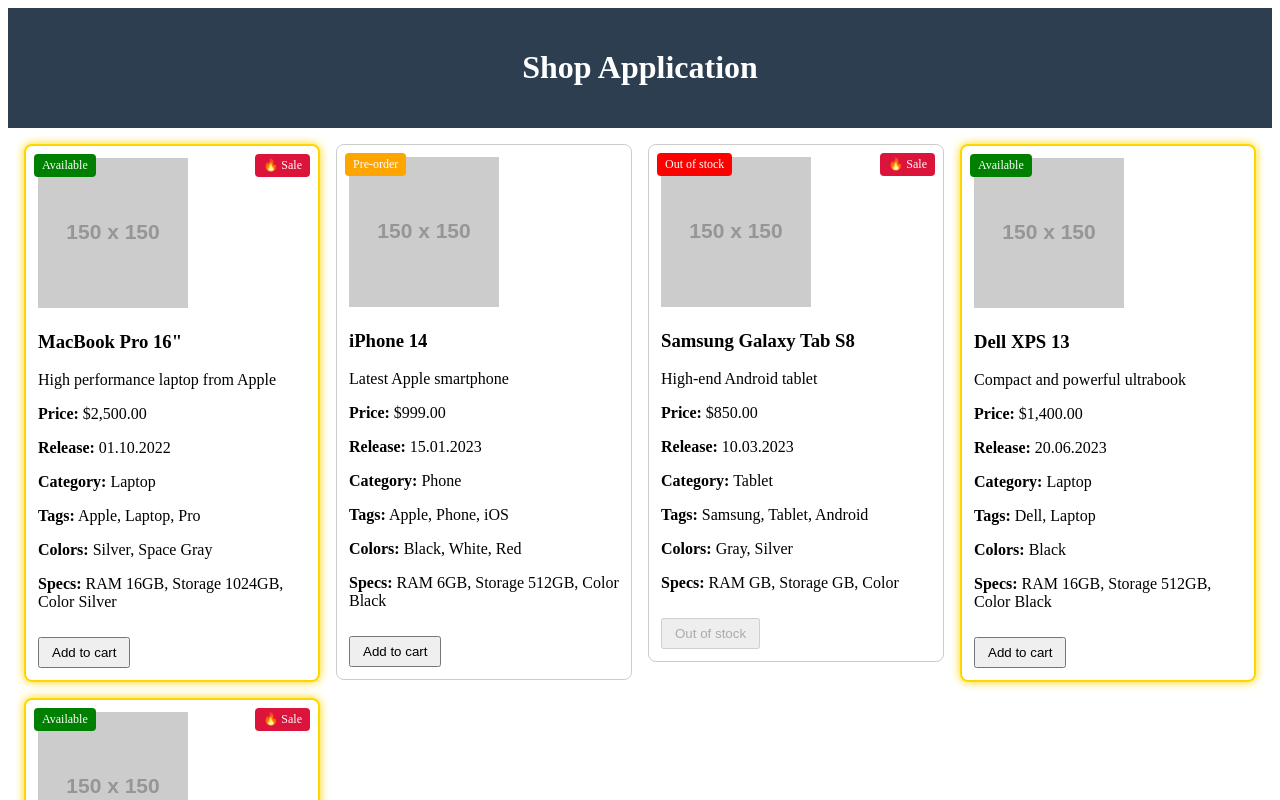
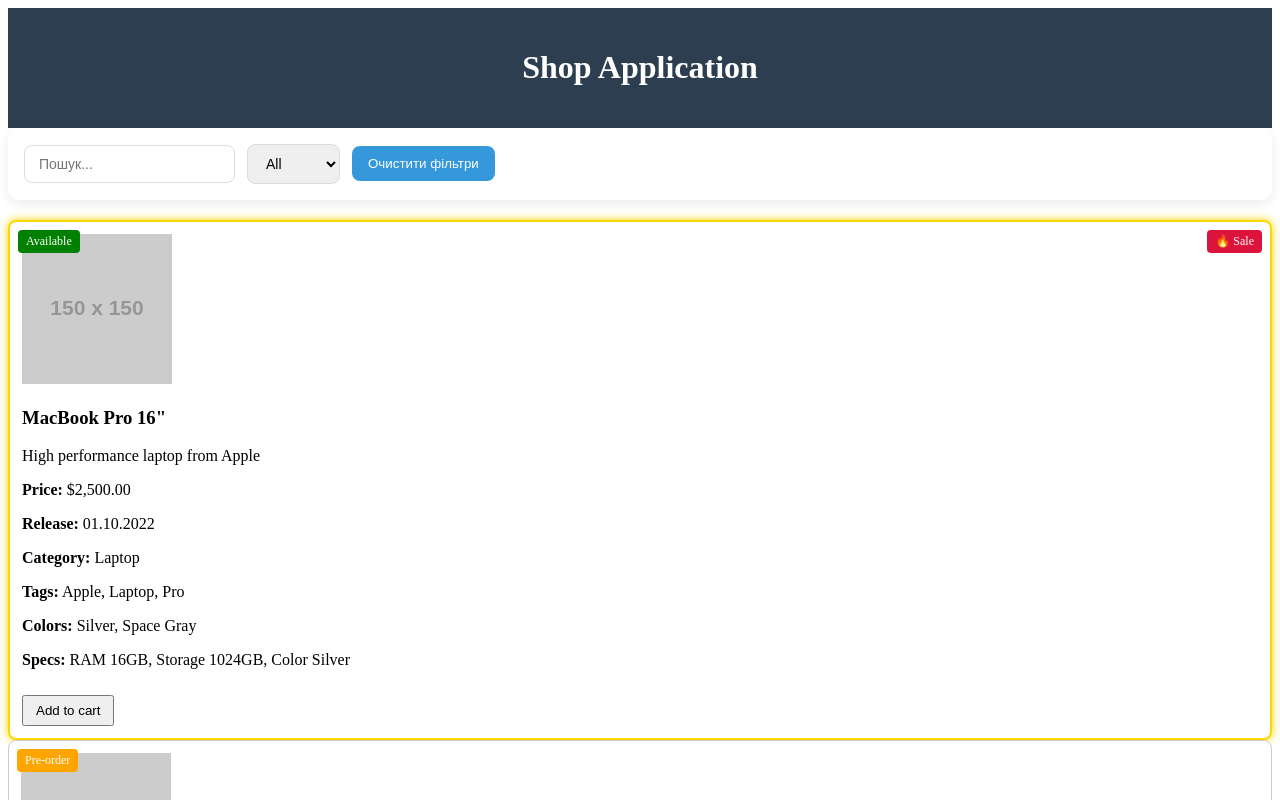
Before and after one commit to agooddamnvillain/NikolenkoAngular, an Angular app in the folder shop-app/: page / in a window 1280 px wide. Shown: the top 800 px of the page. Built offline with nearby package versions, Linux system fonts and the light colour scheme.

Commit message:
added forms module and search input

```diff
--- a/shop-app/src/app/features/products/list/list.component.css
+++ b/shop-app/src/app/features/products/list/list.component.css
@@ -1,17 +1,75 @@
-.grid {
-    display: grid;
-    grid-template-columns: repeat(auto-fill, minmax(280px, 1fr));
-    gap: 16px;
+/* 🔹 Контейнер фільтрів */
+.filters {
+    display: flex;
+    flex-wrap: wrap;
+    gap: 12px;
+    align-items: center;
+
     padding: 16px;
+    margin-bottom: 20px;
+
+    background: #ffffff;
+    border-radius: 12px;
+    box-shadow: 0 4px 12px rgba(0, 0, 0, 0.08);
   }
-  .card {
-    border: 1px solid #ccc;
+
+  /* 🔹 Інпут і select */
+  input,
+  select {
+    padding: 10px 14px;
     border-radius: 8px;
-    padding: 12px;
-    background-color: var(--bg-color, #fff);
+    border: 1px solid #ddd;
+    font-size: 14px;
+    outline: none;
+    transition: all 0.2s ease;
   }
-  .card img {
-    width: 100%;
-    height: auto;
-    border-radius: 4px;
+
+  /* 🔹 Фокус */
+  input:focus,
+  select:focus {
+    border-color: #3498db;
+    box-shadow: 0 0 0 2px rgba(52, 152, 219, 0.2);
   }
+
+  /* 🔹 Ховер */
+  input:hover,
+  select:hover {
+    border-color: #bbb;
+  }
+
+  /* 🔹 Кнопка */
+  button {
+    padding: 10px 16px;
+    border-radius: 8px;
+    border: none;
+    background: #3498db;
+    color: white;
+    font-weight: 500;
+    cursor: pointer;
+    transition: all 0.2s ease;
+  }
+
+  /* 🔹 Hover кнопки */
+  button:hover {
+    background: #2980b9;
+    transform: translateY(-1px);
+  }
+
+  /* 🔹 Active */
+  button:active {
+    transform: translateY(0);
+  }
+
+  /* 🔹 Адаптив */
+  @media (max-width: 600px) {
+    .filters {
+      flex-direction: column;
+      align-items: stretch;
+    }
+
+    input,
+    select,
+    button {
+      width: 100%;
+    }
+  }
--- a/shop-app/src/app/features/products/list/list.component.html
+++ b/shop-app/src/app/features/products/list/list.component.html
@@ -1,5 +1,35 @@
-<div class="grid">
-    @for (item of items; track item.id) {
+<!-- 🔹 Фільтри -->
+<div class="filters">
+
+    <!-- Пошук -->
+    <input
+      #searchInput
+      type="text"
+      placeholder="Пошук..."
+      [(ngModel)]="searchQuery"
+      (ngModelChange)="filterItems()"
+    />
+
+    <!-- Select по категорії -->
+    <select
+      [(ngModel)]="selectedCategory"
+      (ngModelChange)="filterItems()"
+    >
+      @for (cat of categories; track cat) {
+        <option [value]="cat">{{ cat }}</option>
+      }
+    </select>
+
+    <!-- Reset -->
+    <button (click)="resetFilters(searchInput)">
+      Очистити фільтри
+    </button>
+
+  </div>
+
+  <!-- 🔹 Список карток -->
+  <div class="grid">
+    @for (item of filteredProducts; track item.id) {
       <shop-card
         [item]="item"
         (action)="handleCardAction($event)">
--- a/shop-app/src/app/features/products/list/list.component.ts
+++ b/shop-app/src/app/features/products/list/list.component.ts
@@ -1,19 +1,54 @@
 import { Component } from '@angular/core';
+import { FormsModule } from '@angular/forms'; // 👈 для ngModel
 import { PRODUCTS } from '../../../shared/mock-data';
 import { CardComponent } from '../../../shared/components/card/card.component';
+import { Category } from '../../../shared/models/product';
 
 @Component({
   selector: 'shop-list',
   standalone: true,
   templateUrl: './list.component.html',
   styleUrls: ['./list.component.css'],
-  imports: [CardComponent]
+  imports: [CardComponent, FormsModule] // 👈 додали FormsModule
 })
 export class ListComponent {
-  public items = PRODUCTS;
 
-  // 🔹 обробка події від дочірнього компонента
+  // 🔹 повний список (НЕ змінюємо)
+  public allProducts = PRODUCTS;
+
+  // 🔹 відфільтрований список
+  public filteredProducts = [...this.allProducts];
+
+  // 🔹 пошук
+  public searchQuery: string = '';
+
+  // 🔹 вибрана категорія
+  public selectedCategory: string = 'All';
+
+  // 🔹 список категорій для select
+  public categories = ['All', ...Object.values(Category)];
+
+  // 🔹 подія від картки
   handleCardAction(id: number): void {
     console.log(`Користувач натиснув кнопку на товарі з ID: ${id}`);
   }
+
+  // 🔹 фільтрація
+  filterItems(): void {
+    const query = this.searchQuery.toLowerCase();
+
+    this.filteredProducts = this.allProducts.filter(item =>
+      item.title.toLowerCase().includes(query) &&
+      (this.selectedCategory === 'All' || item.category === this.selectedCategory)
+    );
+  }
+
+  // 🔹 reset фільтрів + фокус
+  resetFilters(input: HTMLInputElement): void {
+    this.searchQuery = '';
+    this.selectedCategory = 'All';
+    this.filteredProducts = [...this.allProducts];
+
+    input.focus();
+  }
 }
```
